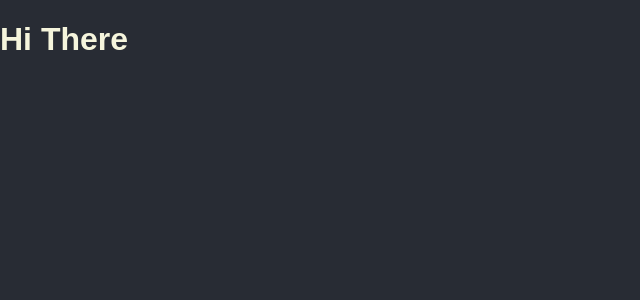
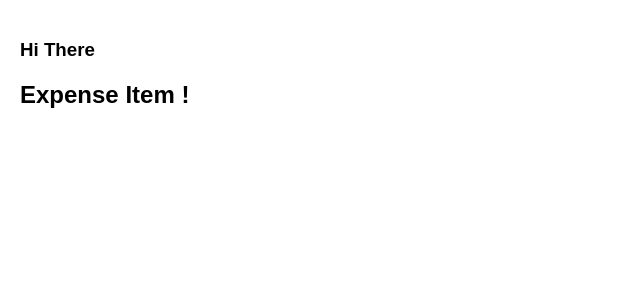
Before and after one commit to hasmikyeganyan/react-tutorial, a React (Create React App) app: page / in a window 1280 px wide. Shown: the top 300 px of the page, without its empty margins (0-640 px from the left). Built offline with nearby package versions, Linux system fonts and the light colour scheme.

Commit message:
First Costom React Component

```diff
--- a/src/App.css
+++ b/src/App.css
@@ -1,7 +1,6 @@
 body {
-  padding: 0;
+  padding: 20px;
   margin: 0;
   font-family: sans-serif;
-  background-color: #282c34;
-  color: beige;
+  background-color: white;
 }
--- a/src/App.js
+++ b/src/App.js
@@ -1,12 +1,17 @@
 
 import './App.css';
+import ExpenseItem from './components/Expenseitem';
 
 function App() {
   return (
     <div className="App">
-      <h1>Hi There</h1>
+      <h3>Hi There</h3>
+      <ExpenseItem />
+
+
     </div>
   );
 }
 
+
 export default App;
--- /dev/null
+++ b/src/components/Expenseitem.js
@@ -0,0 +1,4 @@
+function ExpenseItem(){
+return <h2>Expense Item !</h2>
+}
+export default ExpenseItem;
```
